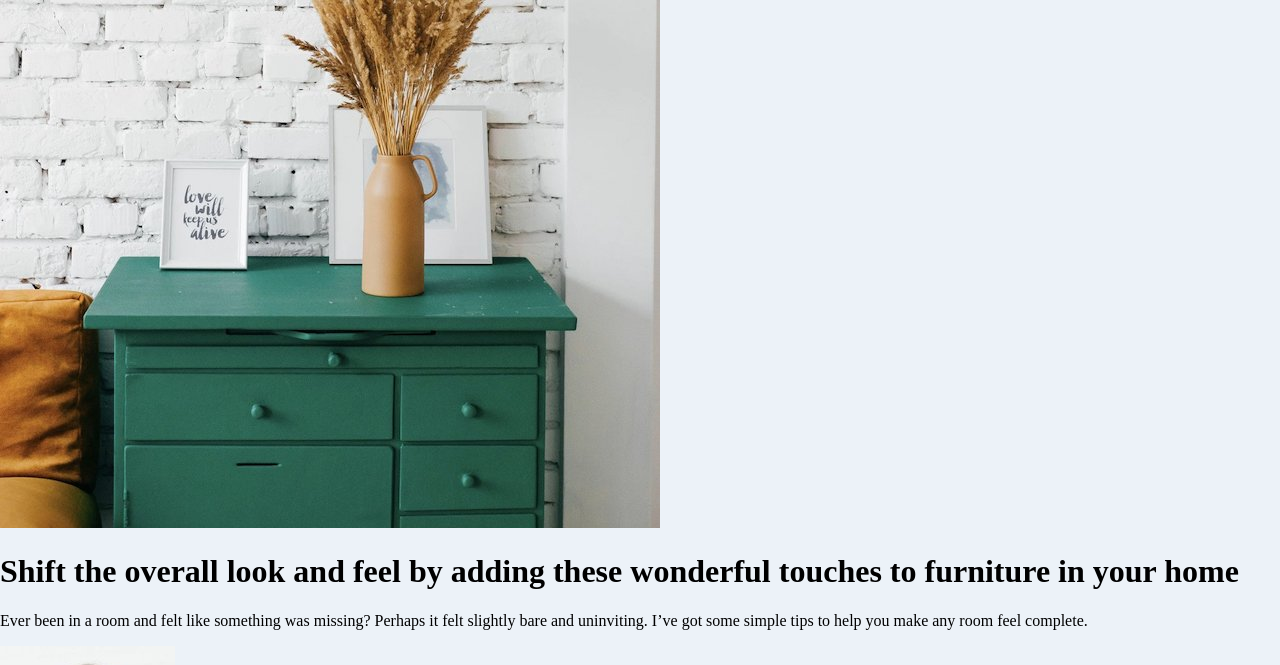
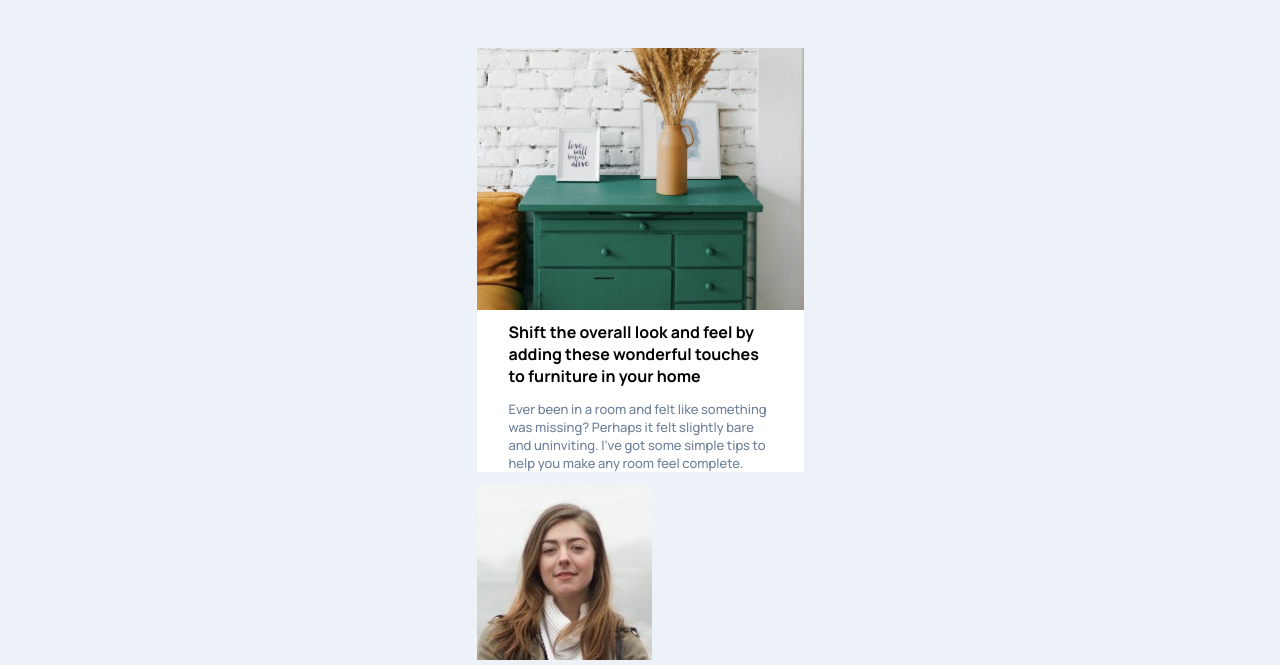
Before and after one commit to ltc870/articlepreviewcomponent, a website built with Vite: page index.html in a window 1280 px wide. Shown: the top 665 px of the page. Built offline with nearby package versions, Linux system fonts and the light colour scheme.

Commit message:
added styles to src/css/style.css

```diff
--- a/src/css/style.css
+++ b/src/css/style.css
@@ -12,6 +12,37 @@ body {
   background-color: #ECF2F8;
   padding: 0;
   margin: 0;
+  font-family: Manrope, sans-serif;
+}
+
+.container {
+  width: 327px;
+  max-width: 80%;
+  margin: 3em auto 0;
+}
+
+.hero-img {
+  width: 100%;
+}
+
+.main {
+  background-color: #ffffff;
+}
+
+.main-title {
+  font-size: 1rem;
+  width: 263px;
+  margin: -10px auto 0;
+  padding-top: 1em;
+  font-weight: 700;
+}
+
+.main-text {
+  font-size: .8125rem;
+  width: 263px;
+  margin: 1em auto;
+  font-weight: 500;
+  color: #6E8098;
 }
 
 .attribution {
```
